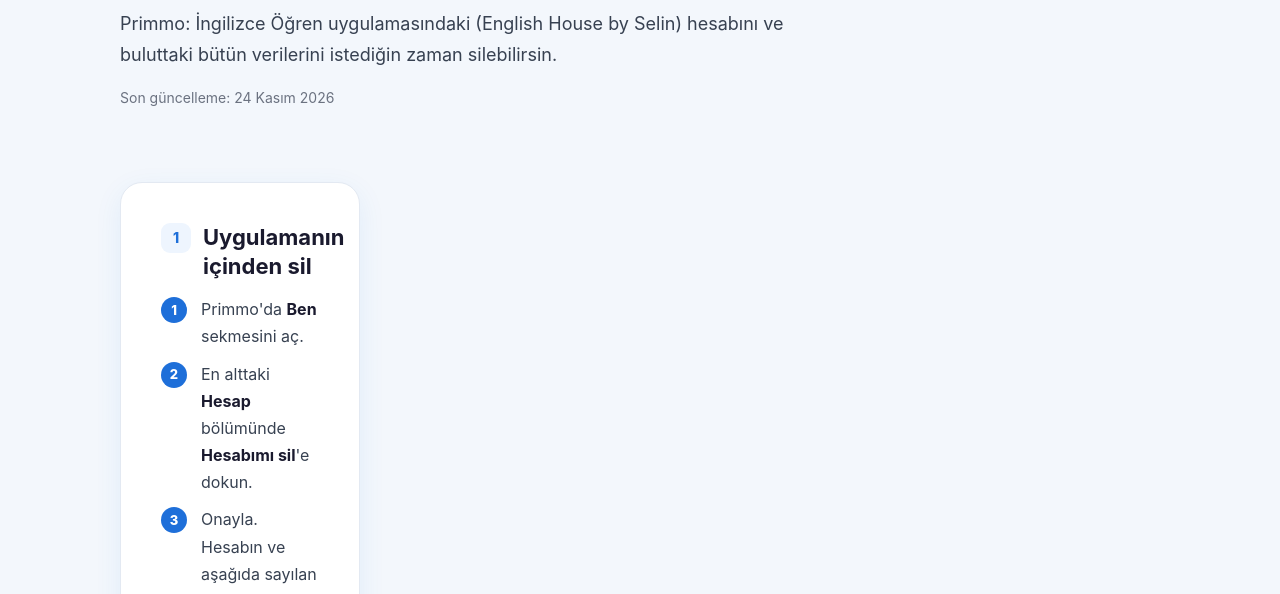
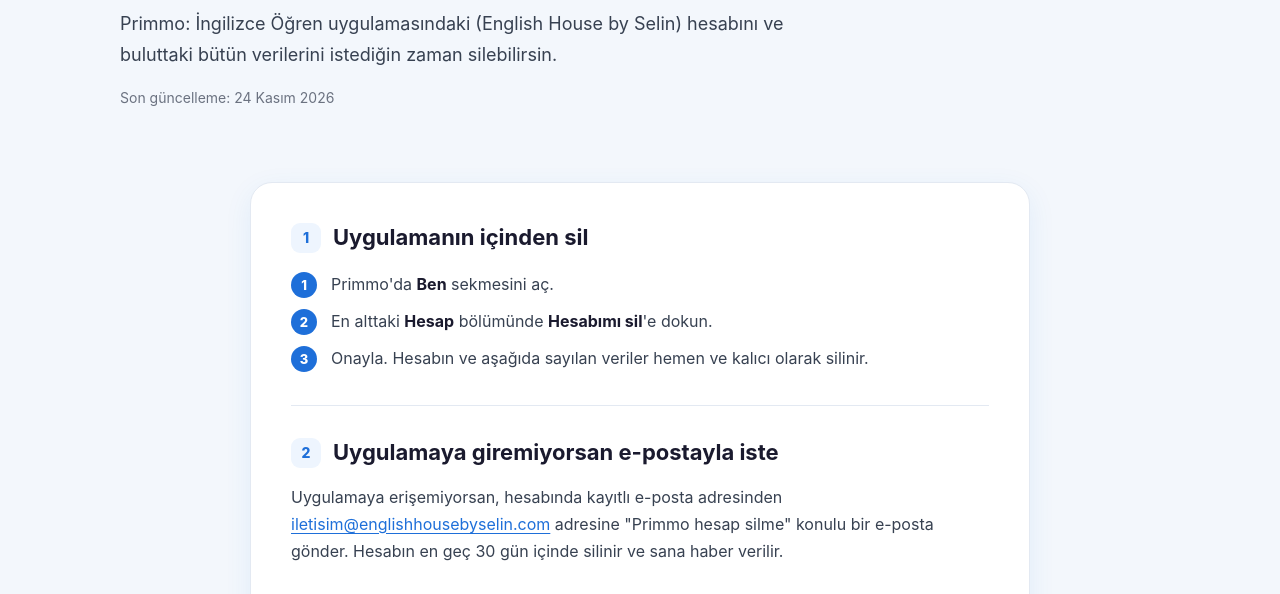
Before and after one commit to metehangormez/primmo, a plain HTML site: page hesap-silme/index.html in a window 1280 px wide. Shown: the part 202-796 px from the top of the page. Drawn offline with Linux system fonts and the light colour scheme.

Commit message:
Hesap silme sayfası tek sütun

```diff
--- a/hesap-silme/index.html
+++ b/hesap-silme/index.html
@@ -187,6 +187,7 @@ footer a { color: var(--muted); }
   article, .chip { box-shadow: none; border: 0; padding: 0; }
   mark.fill { background: none; color: inherit; }
 }
+.layout.single { grid-template-columns: 1fr; max-width: 820px; }
 </style>
 </head>
 <body>
@@ -207,7 +208,7 @@ footer a { color: var(--muted); }
   <p class="meta">Son güncelleme: 24 Kasım 2026</p>
 </div>
 
-<div class="layout">
+<div class="layout single">
   <article>
 
     <section id="uygulamadan">
```
